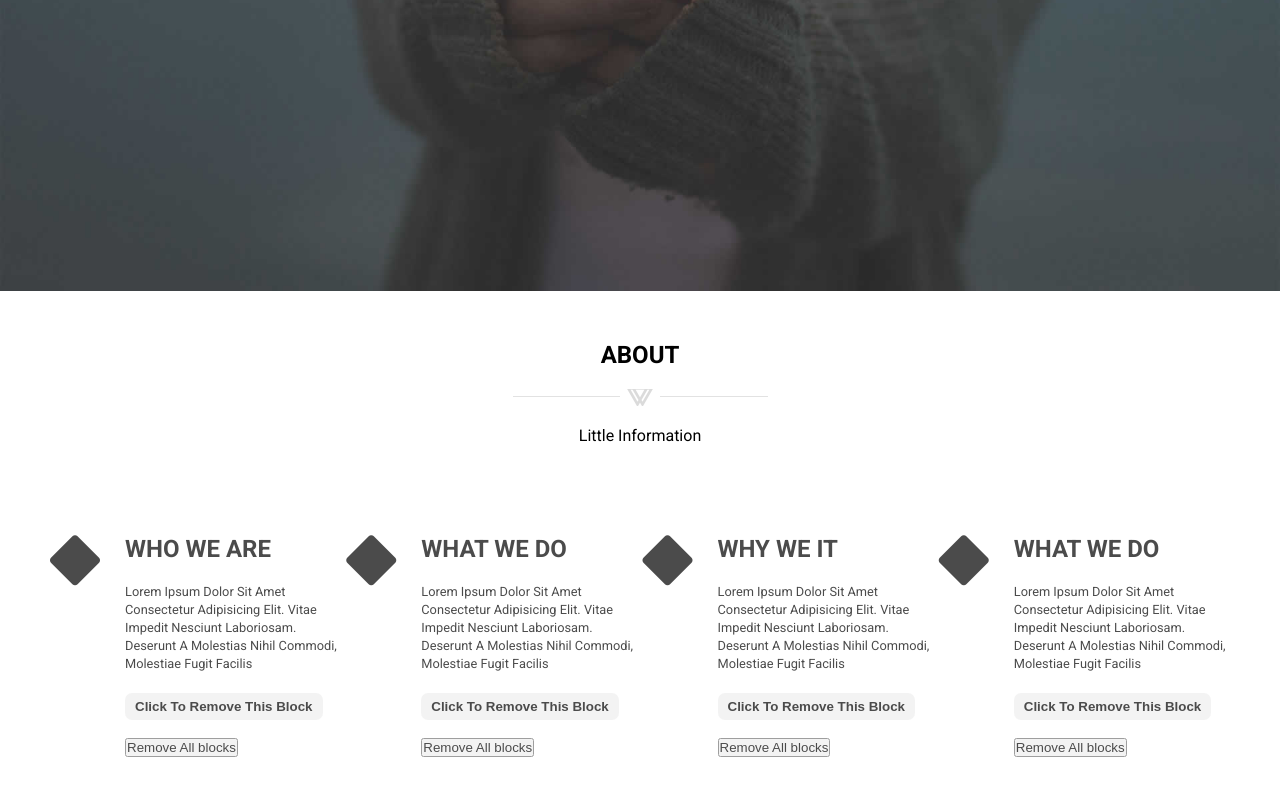
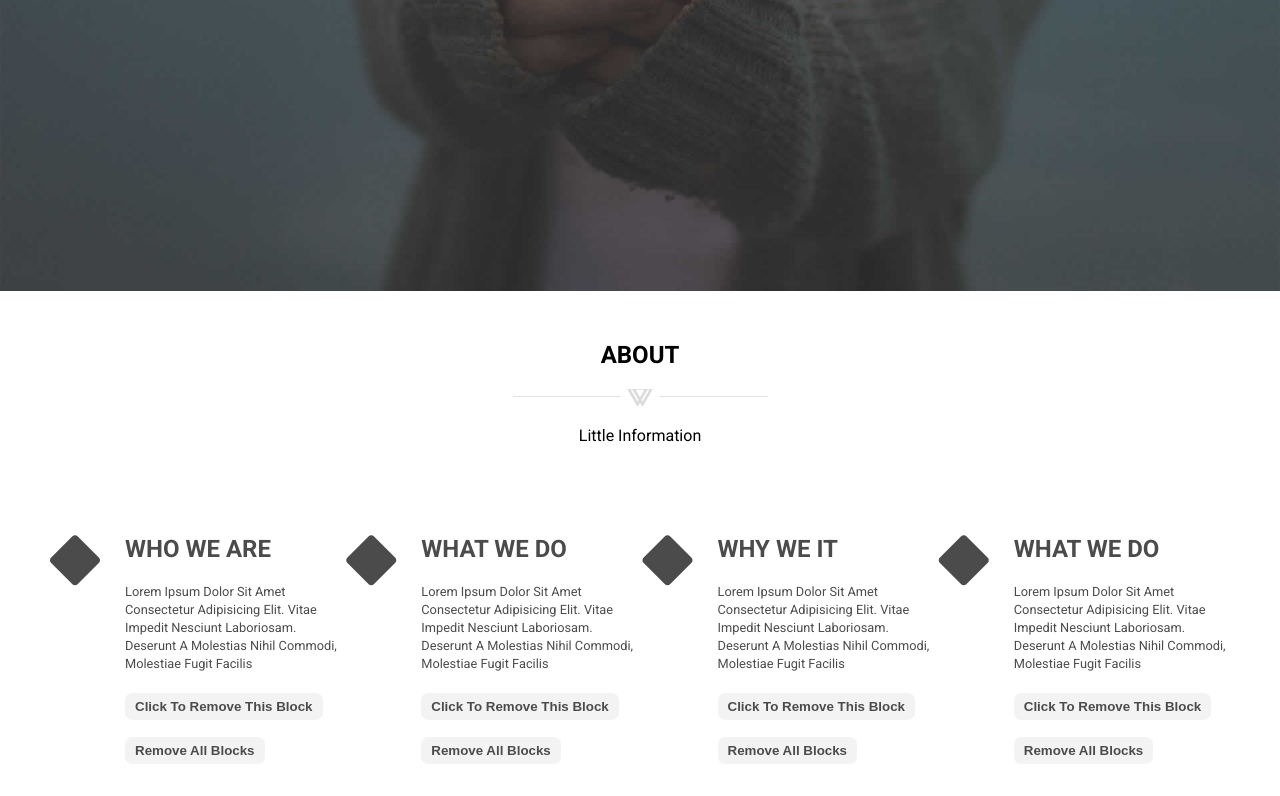
Before and after one commit to Izunnaya/unika-project, a React (Create React App) app: page / in a window 1280 px wide. Shown: the part 509-1305 px from the top of the page. Built offline with nearby package versions, Linux system fonts and the light colour scheme.

Commit message:
Created the Delete All handle that takes away all the blocks

```diff
--- a/src/Components/About.js
+++ b/src/Components/About.js
@@ -6,6 +6,13 @@ import { data } from "../../src/AboutUsData";
 
 function About() {
   const [aboutUsData, setAboutUsData] = useState(data);
+
+  //Click even for deleting all blogs
+  const deleteAllHandler = () => {
+    setAboutUsData([]);
+  };
+
+  // click Event for deleting single items
   const handleDelete = (id) => {
     const newData = aboutUsData.filter((eachInfo) => eachInfo.id !== id);
     setAboutUsData(newData);
@@ -18,7 +25,11 @@ function About() {
         <p>little information</p>
       </AboutHeader>
       <AboutInfo>
-        <MainAbtcard aboutUsInfo={aboutUsData} handleDelete={handleDelete} />
+        <MainAbtcard
+          aboutUsInfo={aboutUsData}
+          handleDelete={handleDelete}
+          deleteAllHandler={deleteAllHandler}
+        />
       </AboutInfo>
     </AboutStyled>
   );
--- a/src/Components/MainAbtcard.js
+++ b/src/Components/MainAbtcard.js
@@ -1,7 +1,7 @@
 import { React } from "react";
 import styled from "styled-components";
 
-const MainAbtcard = ({ aboutUsInfo, handleDelete }) => {
+const MainAbtcard = ({ aboutUsInfo, handleDelete, deleteAllHandler }) => {
   return (
     <MainAbtCardsStyle>
       <MainAbtcards>
@@ -20,7 +20,9 @@ const MainAbtcard = ({ aboutUsInfo, handleDelete }) => {
                 >
                   Click to remove This block
                 </button>
-                <button className="all-btn">Remove All blocks</button>
+                <button className="all-btn" onClick={deleteAllHandler}>
+                  Remove All blocks
+                </button>
               </CardMessage>
             </>
           );
@@ -62,7 +64,7 @@ const CardMessage = styled.div`
     opacity: 0.9;
   }
 
-  .single-button {
+  button {
     border: none;
     margin-bottom: 1.1rem;
     padding: 6px 10px;
@@ -70,6 +72,10 @@ const CardMessage = styled.div`
     font-weight: bold;
     text-transform: capitalize;
     cursor: pointer;
+
+    &.single-button {
+      margin-right: 7px;
+    }
   }
 `;
 
```
